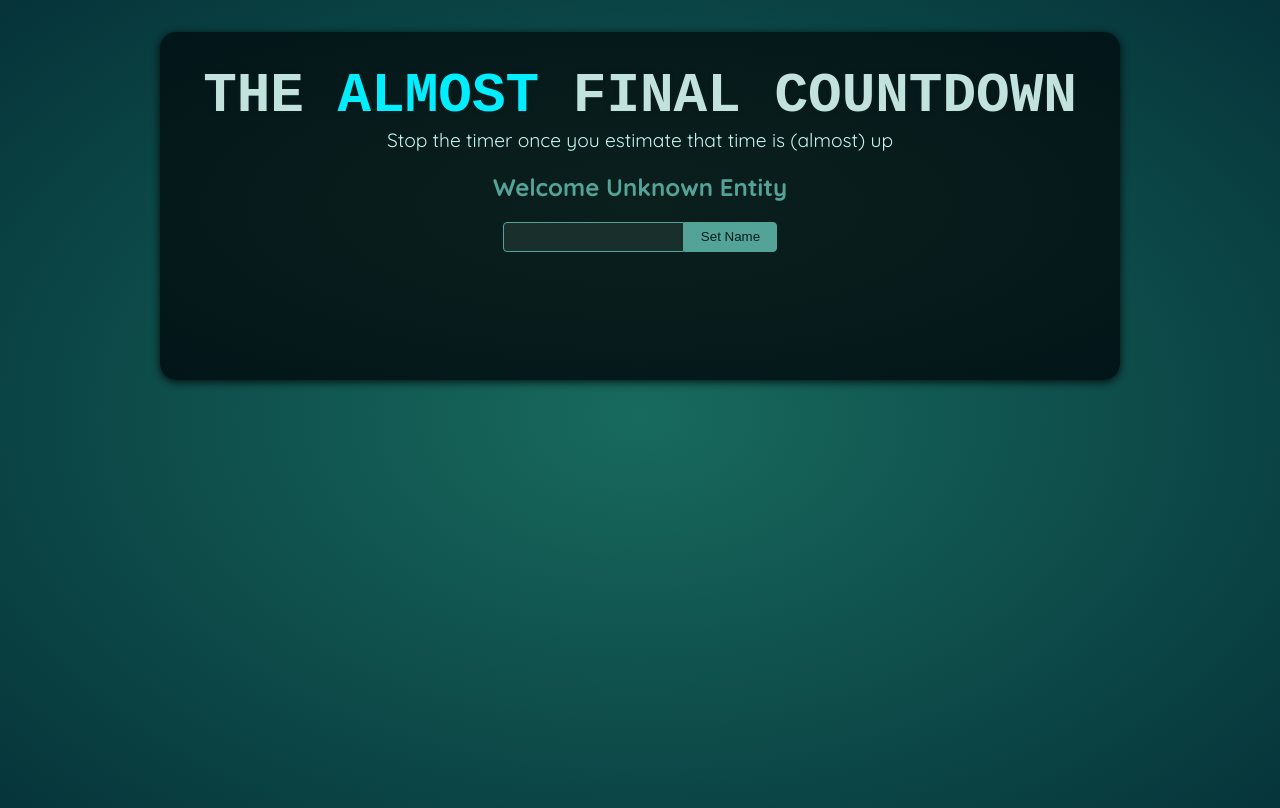
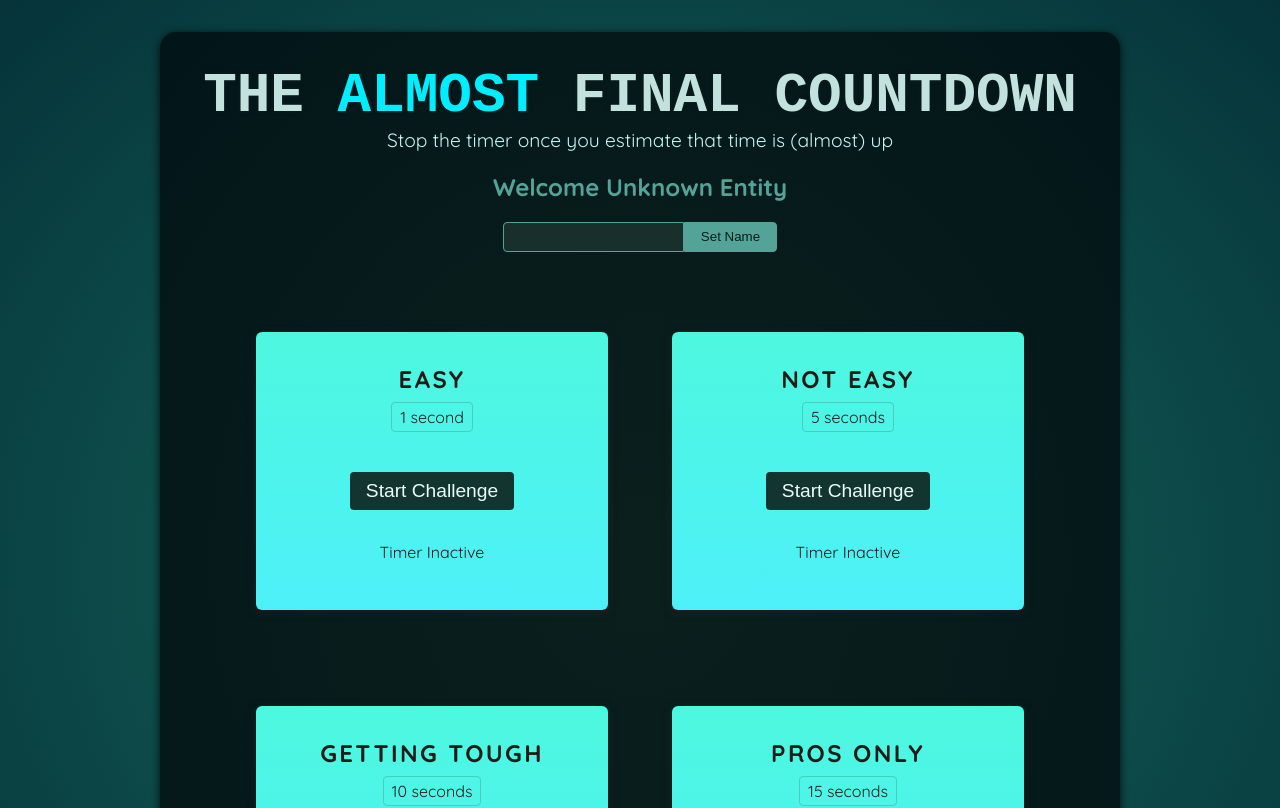
Before and after one commit to juntthanat/udemy-react-course-, a React (Vite) app in the folder section8/01-starting-project/: page / in a window 1280 px wide. Shown: the top 808 px of the page. Built offline with nearby package versions, Linux system fonts and the light colour scheme; a web font is replaced by a local one.

Commit message:
feat: useRef

```diff
--- a/section8/01-starting-project/src/App.jsx
+++ b/section8/01-starting-project/src/App.jsx
@@ -1,10 +1,16 @@
 import Player from './components/Player.jsx';
+import TimerChallenge from './components/TimerChallenge.jsx';
 
 function App() {
   return (
     <>
       <Player />
-      <div id="challenges"></div>
+      <div id="challenges">
+        <TimerChallenge title="Easy" targetTime={1}/>
+        <TimerChallenge title="Not Easy" targetTime={5}/>
+        <TimerChallenge title="Getting Tough" targetTime={10}/>
+        <TimerChallenge title="Pros Only" targetTime={15}/>
+      </div>
     </>
   );
 }
--- a/section8/01-starting-project/src/components/Player.jsx
+++ b/section8/01-starting-project/src/components/Player.jsx
@@ -7,6 +7,7 @@
 
   function handleClick() {
     setEnteredPlayerName(playerName.current.value);
+    playerName.current.value = '';
   }
 
   return (
--- /dev/null
+++ b/section8/01-starting-project/src/components/TimerChallenge.jsx
@@ -0,0 +1,34 @@
+import { useState, useRef } from "react";
+export default function TimerChallenge({ title, targetTime }) {
+  const [timerStarted, setTimerStarted] = useState(false);
+  const [timerExpired, setTimerExpired] = useState(false);
+
+  const timer = useRef();
+
+  const handleStart = () => {
+    timer.current = setTimeout(() => {
+      setTimerExpired(true);
+    }, targetTime * 1000);
+    setTimerStarted(true);
+  };
+  const handleStop = () => {
+    clearTimeout(timer.current);
+  };
+  return (
+    <section className="challenge">
+      <h2>{title}</h2>
+      {timerExpired && <p>You lost!</p>}
+      <p className="challenge-time">
+        {targetTime} second{targetTime > 1 ? "s" : ""}
+      </p>
+      <p>
+        <button onClick={timerStarted ? handleStop : handleStart}>
+          {timerStarted ? "Stop" : "Start"} Challenge
+        </button>
+      </p>
+      <p className={timerStarted ? "active" : undefined}>
+        {timerStarted ? "Time is running..." : "Timer Inactive"}
+      </p>
+    </section>
+  );
+}
```
